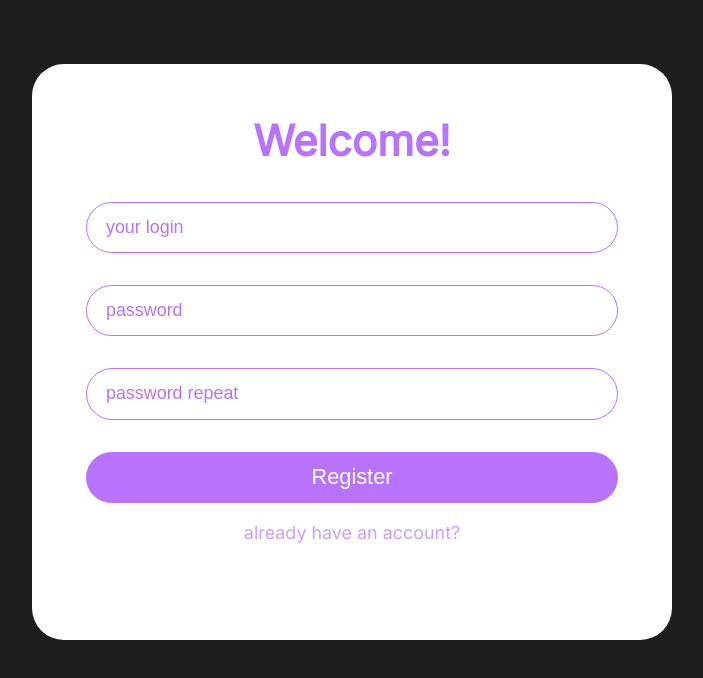
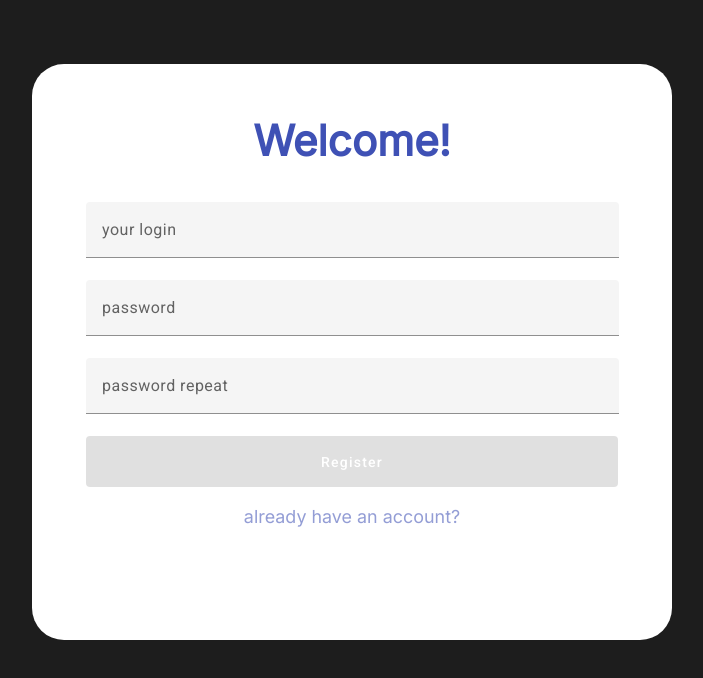
Before and after one commit to nnabse/testTask, an Angular app: page /signUp in a window 1280 px wide. Shown: the top 678 px of the page, without its empty margins (288-991 px from the left). Built offline with nearby package versions, Linux system fonts and the light colour scheme.

Commit message:
change styles, replace my styles with material's buttons etc

```diff
--- a/src/app/pages/auth/form/form.component.html
+++ b/src/app/pages/auth/form/form.component.html
@@ -7,21 +7,31 @@
   >
     <div class="title"><h1>Welcome!</h1></div>
     <div class="inputs">
+      <mat-form-field>
         <input
+          matInput
           formControlName="login"
-        class="input input-login-1"
           type="text"
           placeholder="your login"
         />
+      </mat-form-field>
+
+      <mat-form-field>
         <input
+          matInput
           formControlName="password"
-        class="input input-password-1"
           type="password"
           placeholder="password"
         />
+      </mat-form-field>
     </div>
     <div class="submit-btn">
-      <button (click)="buttonAction()" [disabled]="authForm.invalid">
+      <button
+        mat-raised-button
+        color="primary"
+        (click)="buttonAction()"
+        [disabled]="authForm.invalid"
+      >
         login
       </button>
     </div>
@@ -38,27 +48,40 @@
   >
     <div class="title"><h1>Welcome!</h1></div>
     <div class="inputs">
+      <mat-form-field>
         <input
+          matInput
           formControlName="login"
-        class="input input-login-2"
           type="text"
           placeholder="your login"
         />
+      </mat-form-field>
+
+      <mat-form-field>
         <input
+          matInput
           formControlName="password"
-        class="input input-password-2"
           type="password"
           placeholder="password"
         />
+      </mat-form-field>
+
+      <mat-form-field>
         <input
+          matInput
           formControlName="passwordRepeat"
-        class="input input-password-3"
           type="password"
           placeholder="password repeat"
         />
+      </mat-form-field>
     </div>
     <div class="submit-btn">
-      <button (click)="buttonAction()" [disabled]="authForm.invalid">
+      <button
+        mat-raised-button
+        color="primary"
+        (click)="buttonAction()"
+        [disabled]="authForm.invalid"
+      >
         register
       </button>
     </div>
--- a/src/app/pages/auth/form/form.component.scss
+++ b/src/app/pages/auth/form/form.component.scss
@@ -19,7 +19,7 @@
       margin-bottom: 2.8vw;
 
       h1 {
-        color: $purple;
+        color: $blue;
         font-size: $font-big;
       }
     }
@@ -27,31 +27,6 @@
     .inputs {
       display: flex;
       flex-direction: column;
-
-      .input {
-        width: 100%;
-        height: 4vw;
-        border: 0.1vw solid $purple;
-        border-radius: 6vw;
-        margin-bottom: 2.5vw;
-        padding: 1.5vw;
-        color: $purple;
-        font-size: $font-sm;
-        transition: 0.2s;
-
-        &::placeholder {
-          color: $purple;
-        }
-
-        &:hover {
-          box-shadow: 0 0 2vw $purple-lighter;
-          transition: 0.2s;
-        }
-      }
-      .input:focus,
-      .input:active {
-        outline: 0.1vw solid $purple;
-      }
     }
 
     .submit-btn {
@@ -63,17 +38,7 @@
         width: 100%;
         height: 100%;
         color: white;
-        background-color: $purple;
-        border: none;
-        border-radius: 6vw;
-        font-size: $font-md;
         text-transform: capitalize;
-        transition: 0.2s;
-
-        &:hover:enabled {
-          box-shadow: 0 0 1vw $purple-light;
-          transition: 0.2s;
-        }
       }
     }
 
@@ -83,7 +48,7 @@
 
       a {
         font-size: $font-sm;
-        color: $purple-text-light;
+        color: $blue-text-light;
         text-decoration: none;
       }
     }
--- a/src/styles/variables.scss
+++ b/src/styles/variables.scss
@@ -1,9 +1,7 @@
 $main-font: "Inter", sans-serif;
 
-$purple: #b872fe;
-$purple-light: rgba(184, 114, 254, 0.5);
-$purple-lighter: rgba(184, 114, 254, 0.2);
-$purple-text-light: #b872feb2;
+$blue: #3f51b5;
+$blue-text-light: #3f51b590;
 
 $grey-light: #60606070;
 
```
Also changed, not shown: src/app/pages/auth/auth.module.ts (+8 -1 lines). Lines whose indentation alone changed are shown as unchanged.
